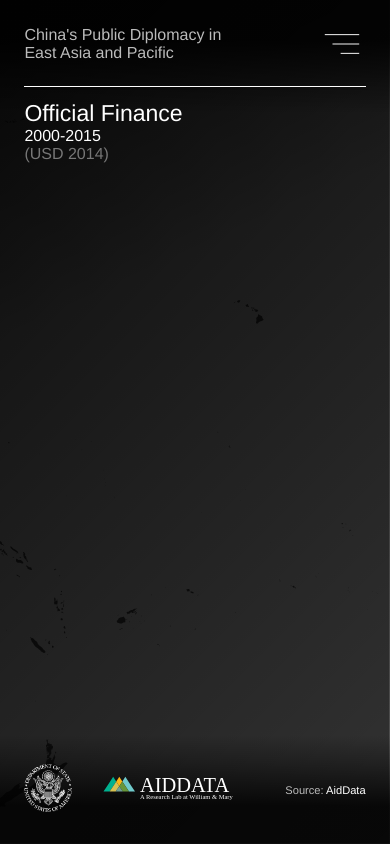
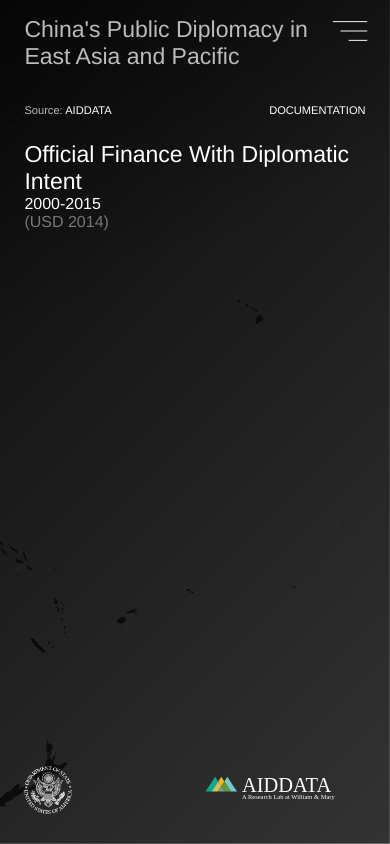
Before and after one commit to johnwcuster/cpdd, a website: page index.html in a window 390 px wide. Drawn offline with Linux system fonts and the light colour scheme.

Commit message:
Simplifying the site header and animations for the push menu
- restructured index.html to reduce the footprint of header and footer:
--consolidated headings into  #site_header.site-header
--moved help documentation and source links to header
--eliminated inner div elements from header and footer

- eliminated hover styles for small screens
- simplified animations for header elements

```diff
--- a/index.html
+++ b/index.html
@@ -4,7 +4,7 @@
 <head>
   <meta charset="utf-8"/>
   <title>China Dashboard Concept</title>
-  <link rel="stylesheet" href="dist/style.css?cb=1565294122384">
+  <link rel="stylesheet" href="dist/style.css?cb=1565549299882">
   <meta content="width=device-width, initial-scale=1" name="viewport"/>
 
 </head>
@@ -12,27 +12,38 @@
 <body>
   <div class="page-wrap">
 
-    <header class="site-header">
-      <div class="site-header__inner">
+    <header id="site_header" class="site-header">
         <h1 id="site_title" class="site-title">China's Public Diplomacy in East Asia and Pacific</h1>
-        <p class="help-link">Help &amp; Documentation</p>
-      </div>
+
+        <div id="chart_header" class="chart-header">
+          <h2 id="chart_title" class="chart-header__heading">Official Finance With Diplomatic Intent</h2>
+          <p id="chart_subtitle" class="chart-header__subheading">2000-2015</p>
+          <p id="chart_label" class="chart-header__label">(USD 2014)</p>
+        </div>
+        <div class="fine-print-wrap">
+          <p class="fine-print">Source: <a href="https://www.aiddata.org/china-public-diplomacy">AidData</a>
+          <p class="fine-print"><a href="https://www.aiddata.org/china-public-diplomacy">Documentation</a></p>
+        </div>
+        </p>
+        <a id="toggle_control_panel" class="toggle-control-panel" aria-expanded="false" aria-controls="control_panel" role="button" tabindex="0">
+          <span class="text--slideout-primary">Control Panel</span><br/>
+          <span class="text--slideout-secondary text--show">Show</span>
+          <span class="text--slideout-secondary text--hide">Hide</span>
+          <span class="toggle-control-panel__icon icon icon--from_left"></span>
+          <span class="toggle-control-panel__icon icon icon--from_right"></span>
+        </a>
     </header>
-    <a id="toggle_control_panel" class="toggle-control-panel" aria-expanded="false" aria-controls="control_panel" role="button" tabindex="0">
-      <span class="text--slideout-primary">Control Panel</span><br/>
-      <span class="text--slideout-secondary">Show</span>
-      <span class="toggle-control-panel__icon icon icon--from_left hide-on-mobile"></span>
-      <span class="toggle-control-panel__icon icon icon--from_right hide-on-desktop"></span>
-    </a>
+
     <div id="control_panel" class="control-panel" aria-hidden="false" aria-labelledby="toggle_control_panel">
       <a id="close_control_panel" href="#toggle_control_panel" class="close-control-panel">
-        <div class="hide-on-mobile">
+        <!-- <div class="hide-on-mobile">
           <span class="text--slideout-tertiary hide-on-mobile">Control Panel</span><br/>
           <span class="text--slideout-secondary hide-on-mobile">Hide</span>
-        </div>
+        </div> -->
         <span class="hide-on-desktop text--close-slideout">Close</span>
 
       </a>
+      <h3 class="control_panel__heading">Control Panel</h3>
       <ul class="control-panel__list">
         <li class="control-panel__item">
           <a id="toggle_view_select" class="control-panel__link" href="#select_view">
@@ -352,92 +363,7 @@
         </fieldset>
       </form>
     </div>
-
-    <div id="chart_header" class="chart-header">
-      <h3 id="chart_title" class="chart-header__heading">Official Finance</h3>
-      <h4 id="chart_subtitle" class="chart-header__subheading">2000-2015</h4>
-      <p id="chart_label" class="chart-header__label">(USD 2014)</p>
-    </div>
-    <!--
-    <div class="icons">
-      <div class="icon-wrap">
-        <img src="icons2/icon--from_left.svg">
-      </div>
-      <div class="icon-wrap">
-        <img src="icons2/icon--from_right.svg">
-      </div>
-      <div class="icon-wrap">
-        <img src="icons2/icon--funnel.svg">
-      </div>
-      <div class="icon-wrap">
-        <img src="icons2/icon--bubble-map.svg">
-      </div>
-      <div class="icon-wrap">
-        <img src="icons2/icon--line-graph.svg">
-      </div>
-      <div class="icon-wrap">
-        <img src="icons2/icon--stacked-area.svg">
-      </div>
-      <div class="icon-wrap">
-        <img src="icons2/icon--bar-chart.svg">
-      </div>
-      <div class="icon-wrap">
-        <img src="icons2/icon--treemap.svg">
-      </div>
-      <div class="icon-wrap">
-        <img src="icons2/icon--table.svg">
-      </div>
-      <div class="icon-wrap">
-        <img src="icons2/icon--zoom_in.svg">
-      </div>
-      <div class="icon-wrap">
-        <img src="icons2/icon--zoom_out.svg">
-      </div>
-      <div class="icon-wrap">
-        <img src="icons2/icon--plus.svg">
-      </div>
-      <div class="icon-wrap">
-        <img src="icons2/icon--minus.svg">
-      </div>
-    </div>
-    <div class="icons">
-      <div class="icon-wrap">
-        <img src="icons/icon--from_left.svg">
-      </div>
-      <div class="icon-wrap">
-        <img src="icons/icon--from_right.svg">
-      </div>
-      <div class="icon-wrap">
-        <img src="icons/icon--funnel.svg">
-      </div>
-      <div class="icon-wrap">
-        <img src="icons/icon--bubble-map.svg">
-      </div>
-      <div class="icon-wrap">
-        <img src="icons/icon--line-graph.svg">
-      </div>
-      <div class="icon-wrap">
-        <img src="icons/icon--stacked-area.svg">
-      </div>
-      <div class="icon-wrap">
-        <img src="icons/icon--bar-graph.svg">
-      </div>
-      <div class="icon-wrap">
-        <img src="icons/icon--treemap.svg">
-      </div>
-      <div class="icon-wrap">
-        <img src="icons/icon--table.svg">
-      </div>
-      <div class="icon-wrap">
-        <img src="icons/icon--zoom_in.svg">
-      </div>
-      <div class="icon-wrap">
-        <img src="icons/icon--zoom_out.svg">
-      </div>
-    </div> -->
-    <footer class="site-footer">
-      <div id="site_footer_logos" class="site-footer__logos">
-        <!-- State Dept Logo -->
+    <footer id="site_footer_logos" class="site-footer">
         <div class="state-logo-wrap">
           <img src="State_seal_white.png">
         </div>
@@ -445,11 +371,6 @@
         <div class="ad-logo-wrap">
           <img src="AidData_Logo--white.svg">
         </div>
-      </div>
-      <div class="fine-print">
-        <p>Source: <a href="https://www.aiddata.org/china-public-diplomacy">AidData</a>
-        </p>
-      </div>
     </footer>
     <!--- demonstration only  -->
     <div class="background-map">
@@ -465,7 +386,7 @@
     <div id="control_panel_overlay" class="mobile-nav-overlay"></div>
   </div>
 
-  <script src="dist/all.js?cb=1565294122384"></script>
+  <script src="dist/all.js?cb=1565549299882"></script>
 </body>
 
 </html>
--- a/src/scss/_animated.scss
+++ b/src/scss/_animated.scss
@@ -15,6 +15,7 @@
 }
 
 .control-panel {
+  top: 0;
   z-index: 3;
   width: $cp_width--mobile;
   height: 100vh;
@@ -42,7 +43,7 @@
 
 .control-panel.js_visible {
 
-  transition: transform 200ms ease-in-out;
+  transition: transform 300ms ease-in-out;
   transform-style: preserve-3d;
 
   @media (max-width: $mobile_max) {
@@ -60,28 +61,66 @@
 
 @media (min-width: $desktop_min) {
   // .site-title,
-  .chart-header,
-  .site-footer__logos {
+  .site-header,
+  .site-footer {
     transform: translate3d(0,0,0);
     will-change: transform;
   }
   // .site-title.is_animated,
-  .chart-header.is_animated,
-  .site-footer__logos.is_animated {
+  .site-header.is_animated,
+  .site-footer.is_animated {
     transform: translate3d($cp_width--large,0,0);
-    transition: transform 200ms ease-in-out;
+    transition: transform 300ms ease-in-out;
+  }
+
+  .toggle-control-panel {
+    will-change: background;
+    @include desktop-only {
+      padding-bottom: 1rem;
+    }
+
+    .icon--from_right,
+    .text--hide {
+      display: none;
+    }
+  }
+
+  .toggle-control-panel:hover {
+    @include desktop-only {
+      background: rgba(100,100,100,0.3);
+      transition: background 300ms ease-in-out;
+    }
   }
 
   .toggle-control-panel.is_animated {
-    display: none;
+    transition: background 300ms ease-in-out;
+
+    text-align: left;
+    padding-left: 5rem;
+    padding-right: 0;
+    background: rgba(100,100,100,0.3);
+
+    border-radius: 2px;
+
+    .text--hide {
+      display: inline;
+    }
+    .icon--from_right {
+      display: block;
+      left: 1rem;
+    }
+    .text--show,
+    .icon--from_left {
+      display: none;
+    }
   }
 }
 @media (min-width: $xl_bp) {
   // .site-title.is_animated,
   .chart-header.is_animated,
-  .site-footer__logos.is_animated {
+  .site-footer.is_animated {
     transform: translate3d($cp_width--xl,0,0);
-    transition: transform 200ms ease-in-out;
+    transition: transform 300ms ease-in-out;
   }
 }
 
@@ -110,7 +149,7 @@
 #finance_list_item.js_toggled {
   @include mobile-only {
     height: calcRem($f1,22);
-    transition: height 200ms ease-in-out;
+    transition: height 300ms ease-in-out;
     background-color: rgba(50,50,50,0.5);
   }
 }
--- a/src/scss/_base.scss
+++ b/src/scss/_base.scss
@@ -223,6 +223,7 @@ input.focus + label {
   outline: none;
 }
 
+
 a.show_keyboard_focus:focus,
 button.show_keyboard_focus:focus {
   @extend %link--focus;
@@ -272,68 +273,113 @@ input[type="checkbox"] + label:hover:after {
 
 // All of the outermost items are absolutely positioned
 .site-header {
-  position: absolute;
-  width: 100%;
-  padding: $v_pad_mobile $h_pad_mobile;
-  background: linear-gradient(180deg, rgba(0,0,0,0.85) 0%,rgba(0,0,0,0.85) 35%,rgba(0,0,0,0.3) 75%,rgba(0,0,0,0) 100%);
+  @include mobile-only {
+    padding-left: $h_pad_mobile;
+    padding-right: $h_pad_mobile;
+    display: flex;
+    flex-wrap: wrap;
+  }
 
   @include desktop-only {
-    background: linear-gradient(180deg,rgba(0,0,0,1),rgba(0,0,0,.85) 30%,rgba(0,0,0,.2) 75%,transparent);
-    padding: $font_size_1 $h_pad_desktop;
-    z-index: 4;
-    height: 8rem;
+      max-width: $cp_width--large;
+      left: $h_pad_desktop;
   }
 
-  .site-header__inner {
-    border-bottom: 1px solid $white;
-    padding-bottom: 1.5rem;
+  .site-title {
 
-    @media (min-width: $desktop_min) {
-      padding-top: $font_size_1;
-      padding-bottom: $font_size_1;
-      border-color: $gray;
+    @extend %headline;
+    font-size: $font_size_2;
+    color: $light;
+    padding-top: calcRem(1,$f1);
+    padding-bottom: calcRem(1,$f1);
+    margin-bottom: calcRem(1,$f1);
+
+    @include mobile-only {
+      border: none;
+      max-width: calcVW(12,$cols);
+    }
+    @include desktop-only {
+      border-bottom: 2px solid $gray;
+    }
+  }
+  .chart-header {
+    padding-bottom: calcRem(1,$f1);
+    @include mobile-only {
+      order: 2;
+      margin-top: calcRem($f2,1);
+    }
+  }
+  .chart-header__heading {
+    @extend %ui_primary;
+    font-size: $font_size_2;
+  }
+
+  .chart-header__subheading {
+    @extend %ui_primary;
+    font-size: $font_size_1;
+  }
+
+  .chart-header__label {
+    @extend %ui_tertiary;
+    font-size: $font_size_1;
+  }
+
+  .fine-print-wrap {
+    @extend %flex-wrap;
+    @extend %flex-justify-between;
+    @include mobile-only {
+      width: 100%;
+    }
+    @include desktop-only {
+      width: calcVW(3,$cols);
+      margin-top: calcRem($f2,1);
+      padding-bottom:  calcRem($f1,0.25); // to match up borders
     }
 
   }
-  .site-title {
-    @extend %headline;
-    max-width: calcVW(9,$cols);
-  }
-  // displayed only on large screens
-  .help-link {
-    display: none;
+
+  .fine-print {
+    font-size: $font_size_0;
+    line-height: $font_size_1;
+
+    a {
+      text-transform: uppercase;
     }
   }
 
   .toggle-control-panel {
-  position: absolute;
-  display: inline-block;;
-  right: $h_pad_mobile;
-  max-width: calcVW(5,$cols);
-  text-align: right;
-  text-transform: none;
     box-shadow: none;
     outline: none;
     overflow: visible;
 
     @include mobile-only {
-    top: $v_pad_mobile;
       padding-right: calcRem($f1,4);
+      position: absolute;
+      top: 0;
+      right: 0;
+      .icon--from_left {
+        display: none;
+      }
+
+
     }
 
     @include desktop-only {
-    left: $h_pad_desktop;
+      display: inline-block;
+      text-align: right;
+      text-transform: none;
+      margin-top: calcRem(1,$f1);
       width: calcVW(3,$cols);
       border-top: 2px solid $gray;
       padding-top: $font_size_1;
 
-    top: $toggle-cp_top_space--large;
-    padding-right: calcRem($f1,4);
+
+      padding-right: calcRem($f1,5);
 
       .icon--from_left {
         position: absolute;
         top: 7px;
-      right: 0;
+        right: 1rem;
       }
     }
 
@@ -346,11 +392,12 @@ input[type="checkbox"] + label:hover:after {
 
     .icon--from_right {
       position: absolute;
-    top: -6px;
-    right: 0;
+      top: 7px;
+      left: 0;
     }
 
 
+  }
 }
 
 .control-panel {
@@ -360,7 +407,7 @@ input[type="checkbox"] + label:hover:after {
 
   @include desktop-only {
     background: $cp_gradient--large;
-    padding: 6rem $cp_pad--large 10rem 0;
+    padding: 1rem $cp_pad--large 10rem 0;
     top: 0;
   }
 
@@ -388,8 +435,25 @@ input[type="checkbox"] + label:hover:after {
     @extend %panel-button;
   }
 
+  .control_panel__heading {
+    font-size: $font_size_2;
+    @extend %ui_tertiary;
+    text-transform: uppercase;
+    @include mobile-only {
+      top: 4rem;
+    }
+    @include desktop-only {
+      left: $h_pad_desktop;
+      padding-top: calcRem($f2,1);
+      padding-bottom: 2px; // to make the border line up
+      margin-bottom: calcRem($f1,1);
+    }
+  }
+
   .control-panel__list {
+    @include mobile-only {
       margin-top: $panel_top_space--mobile;
+    }
   }
   .control-panel__item {
     padding-bottom: $font_size_1;
@@ -423,13 +487,19 @@ input[type="checkbox"] + label:hover:after {
   }
 
   .control-panel__link:hover {
+    @include desktop-only {
       border-color: $black;
       text-decoration: none;
     }
 
+  }
+
   .control-panel__link:hover:after {
+    @include desktop-only {
       width: 100%;
       transition: width 200ms ease-in-out;
+    }
+
   }
 
   .control-panel__link .icon {
@@ -549,6 +619,8 @@ input[type="checkbox"] + label:hover:after {
     height: 2.5rem;
   }
 
+
+
   .toggle-option__input {
     opacity: 0;
     border: 0;
@@ -562,6 +634,11 @@ input[type="checkbox"] + label:hover:after {
     top: 0;
     width: 100%;
     text-align: center;
+    &:hover {
+      @include desktop-only {
+        text-decoration: underline;
+      }
+    }
   }
   .toggle-option__label:before {
     border: 2px solid $gray;
@@ -582,7 +659,7 @@ input[type="checkbox"] + label:hover:after {
   }
 
   .toggle-option__input:checked + .toggle-option__label:before {
-    border-color: $ui;
+    border-color: $white;
     color: $ui;
   }
 
@@ -606,6 +683,7 @@ input[type="checkbox"] + label:hover:after {
     @extend %ui_dynamic;
   }
   .inline-link:hover {
+
     text-decoration: underline;
   }
 
@@ -625,6 +703,7 @@ input[type="checkbox"] + label:hover:after {
 .secondary-panel {
   display: none;
   position: fixed;
+  top: 0;
   z-index: 5;
   background-color: $dark;
   width: 100vw;
@@ -1002,49 +1081,28 @@ input[type="checkbox"] + label:hover:after {
 }
 
 
-.chart-header {
-  position: absolute;
-  top: $main_heading_top--mobile;
-  left: $h_pad_mobile;
-
-  @include desktop-only {
-    top: 6rem;
-    left: $h_pad_desktop;
-    padding-left: $cp_pad--large;
-  }
-
-  .chart-header__heading {
-    @extend %ui_primary;
-    font-size: $font_size_2;
-  }
-
-  .chart-header__subheading {
-    @extend %ui_primary;
-    font-size: $font_size_1;
-  }
-
-  .chart-header__label {
-    @extend %ui_tertiary;
-    font-size: $font_size_1;
-  }
-
-
-}
-
 .site-footer {
   @extend %flex-wrap;
   @extend %flex-justify-between;
   @extend %flex-align-center;
   position: absolute;
   bottom: 0;
+  @include mobile-only {
+      padding: $v_pad_mobile $h_pad_mobile;
+  }
+
+  // background: $footer_gradient--mobile;
+
+  @include mobile-only {
     width: 100%;
-  padding: $v_pad_mobile $h_pad_mobile;
-  background: $footer_gradient--mobile;
+  }
 
-  @media (min-width: $desktop_min) {
+  @include desktop-only {
+    width: $cp_width--large;
+    left: $h_pad_desktop;
     z-index: 3;
-    padding: $font_size_1 $h_pad_desktop;
-    background: $fooger_gradient--large;
+    padding-bottom: $font_size_1;
+    // background: $fooger_gradient--large;
   }
 
   .site-footer__logos {
@@ -1057,23 +1115,22 @@ input[type="checkbox"] + label:hover:after {
   }
 
   .state-logo-wrap {
+    @include mobile-only {
       height: 3rem;
-    // margin-left: 3rem;
-    @media (min-width: $desktop_min) {
-      height: 4rem;
+    }
+    @include desktop-only {
+      height: 3.5rem;
     }
   }
   .ad-logo-wrap {
+    @include mobile-only {
       width: 12rem;
+    }
+
     @include desktop-only {
-      width: 18rem;
+      width: 16.5rem;
     }
   }
-
-  .fine-print {
-    font-size: $font_size_0;
-  }
-
 }
 
 
--- a/src/scss/_placeholders.scss
+++ b/src/scss/_placeholders.scss
@@ -95,8 +95,10 @@
 
 // for keyboard input
 %link--focus {
-  box-shadow: 0 0 0 3px $white !important;
-  outline: 3px solid transparent !important; /* For Windows high contrast mode. */
+  @include desktop-only {
+    box-shadow: 0 0 0 3px $white !important;
+    outline: 3px solid transparent !important; /* For Windows high contrast mode. */
+  }
 }
 
 
@@ -135,14 +137,19 @@
   transition: opacity 0.2s ease-in-out;
 }
 %before_label--hover {
-  text-decoration: none; // placeholder
+  @include desktop-only {
+      text-decoration: none; // placeholder
+  }
+
   // box-shadow: 0 0 0 3px $white;
   // outline: 3px solid transparent; /* For Windows high contrast mode. */
 }
 
 // for keyboard input
 %before_label--focus {
-  @include show-outline;
+  @include desktop-only {
+    @include show-outline;
+  }
 }
 
 
@@ -182,7 +189,9 @@
 }
 
 %custom_radio_label--mobile--hover {
+  @include desktop-only {
     border-color: $white;
+  }
 }
 
 %custom_radio_label--mobile:before {
@@ -236,5 +245,7 @@
 }
 
 %pseudo_mark--hover {
-  border-color: $white;
+  @include desktop-only {
+    border-color: $white;
+  }
 }
```
Also changed, not shown: src/js/toggle_menus.js (+6 -6 lines), dist/all.js, dist/style.css, 1 other file. Lines whose indentation alone changed are shown as unchanged.
